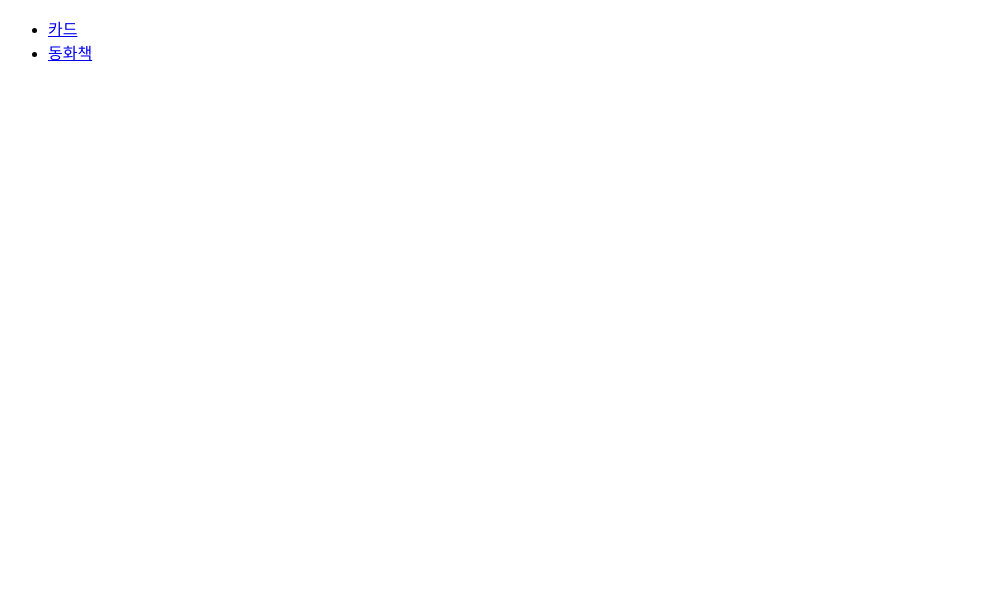
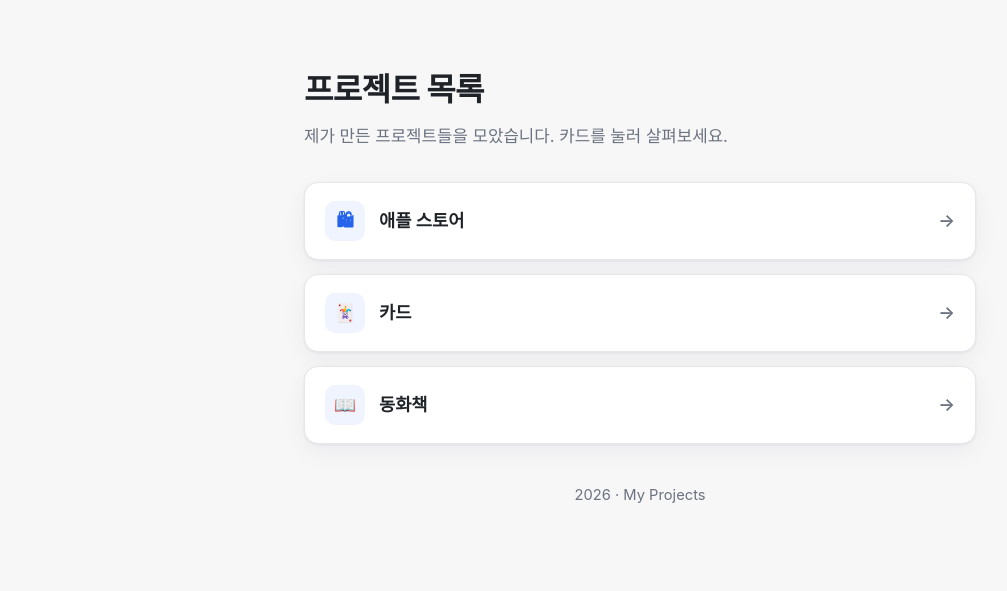
Before and after one commit to 2026-09-28/apple-shop, a plain HTML site: page index.html in a window 1280 px wide. Shown: the whole page, without its empty margins (0-1007 px from the left). Drawn offline with Linux system fonts and the light colour scheme.

Commit message:
Revise HTML structure and styling for project list
Updated the title and added a style section for better layout and design. Replaced the previous list of links with a structured project display.

```diff
--- a/index.html
+++ b/index.html
@@ -1,21 +1,177 @@
 <!DOCTYPE html>
-<html lang="en">
+<html lang="ko">
 
 <head>
     <meta charset="UTF-8">
     <meta name="viewport" content="width=device-width, initial-scale=1.0">
-    <title>사이트 목록</title>
+    <title>프로젝트 목록</title>
+    <style>
+        :root {
+            --bg: #f7f7f8;
+            --surface: #ffffff;
+            --text: #1f2328;
+            --muted: #6b7280;
+            --accent: #2563eb;
+            --accent-soft: #eff4ff;
+            --border: #e5e7eb;
+            --shadow: 0 1px 3px rgba(15, 23, 42, .06), 0 8px 24px rgba(15, 23, 42, .05);
+        }
+
+        * {
+            box-sizing: border-box;
+        }
+
+        body {
+            margin: 0;
+            background: var(--bg);
+            color: var(--text);
+            font-family: -apple-system, BlinkMacSystemFont, "Segoe UI", "Pretendard",
+                "Apple SD Gothic Neo", "Malgun Gothic", sans-serif;
+            line-height: 1.6;
+            -webkit-font-smoothing: antialiased;
+        }
+
+        .wrap {
+            max-width: 720px;
+            margin: 0 auto;
+            padding: 64px 24px 80px;
+        }
+
+        header {
+            margin-bottom: 32px;
+        }
+
+        header h1 {
+            margin: 0 0 8px;
+            font-size: 2rem;
+            font-weight: 700;
+            letter-spacing: -0.02em;
+        }
+
+        header p {
+            margin: 0;
+            color: var(--muted);
+            font-size: 1.05rem;
+        }
+
+        .projects {
+            list-style: none;
+            margin: 0;
+            padding: 0;
+            display: grid;
+            gap: 14px;
+        }
+
+        .projects li {
+            background: var(--surface);
+            border: 1px solid var(--border);
+            border-radius: 14px;
+            box-shadow: var(--shadow);
+            transition: transform .15s ease, box-shadow .15s ease, border-color .15s ease;
+        }
+
+        .projects li:hover {
+            transform: translateY(-2px);
+            border-color: #cdd6e4;
+            box-shadow: 0 4px 10px rgba(15, 23, 42, .08), 0 14px 32px rgba(15, 23, 42, .08);
+        }
+
+        .projects a {
+            display: flex;
+            align-items: center;
+            gap: 14px;
+            padding: 18px 20px;
+            color: inherit;
+            text-decoration: none;
+            font-size: 1.1rem;
+            font-weight: 600;
+        }
+
+        .projects a:focus-visible {
+            outline: 2px solid var(--accent);
+            outline-offset: 3px;
+            border-radius: 14px;
+        }
+
+        .icon {
+            flex: none;
+            width: 40px;
+            height: 40px;
+            display: grid;
+            place-items: center;
+            border-radius: 10px;
+            background: var(--accent-soft);
+            color: var(--accent);
+            font-size: 1.1rem;
+        }
+
+        .label {
+            flex: 1;
+        }
+
+        .arrow {
+            flex: none;
+            color: var(--muted);
+            transition: transform .15s ease, color .15s ease;
+        }
+
+        .projects a:hover .arrow {
+            transform: translateX(4px);
+            color: var(--accent);
+        }
+
+        footer {
+            margin-top: 40px;
+            color: var(--muted);
+            font-size: .92rem;
+            text-align: center;
+        }
+
+        @media (max-width: 480px) {
+            .wrap {
+                padding: 40px 18px 56px;
+            }
+
+            header h1 {
+                font-size: 1.6rem;
+            }
+        }
+    </style>
 </head>
 
 <body>
-    <ul>
-        <li>
-            <a href="https://2026-09-28.github.io/card-generator/">카드</a>
-        </li>
-        <li>
-            <a href="https://2026-09-28.github.io/book/">동화책</a>
-        </li>
-    </ul>
+    <div class="wrap">
+        <header>
+            <h1>프로젝트 목록</h1>
+            <p>제가 만든 프로젝트들을 모았습니다. 카드를 눌러 살펴보세요.</p>
+        </header>
+
+        <ul class="projects">
+            <li>
+                <a href="https://2026-09-28.github.io/apple-store/">
+                    <span class="icon" aria-hidden="true">&#128717;</span>
+                    <span class="label">애플 스토어</span>
+                    <span class="arrow" aria-hidden="true">&rarr;</span>
+                </a>
+            </li>
+            <li>
+                <a href="https://2026-09-28.github.io/card-generator/">
+                    <span class="icon" aria-hidden="true">&#127183;</span>
+                    <span class="label">카드</span>
+                    <span class="arrow" aria-hidden="true">&rarr;</span>
+                </a>
+            </li>
+            <li>
+                <a href="https://2026-09-28.github.io/book/">
+                    <span class="icon" aria-hidden="true">&#128214;</span>
+                    <span class="label">동화책</span>
+                    <span class="arrow" aria-hidden="true">&rarr;</span>
+                </a>
+            </li>
+        </ul>
+
+        <footer>2026 &middot; My Projects</footer>
+    </div>
 </body>
 
 </html>
```
